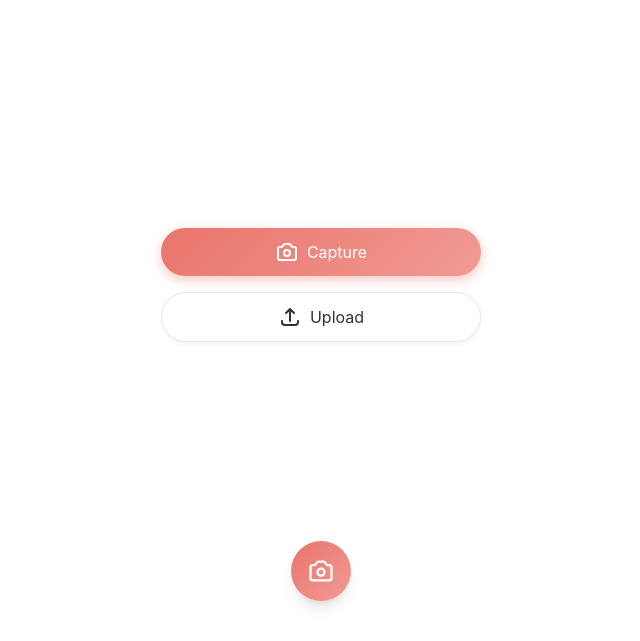
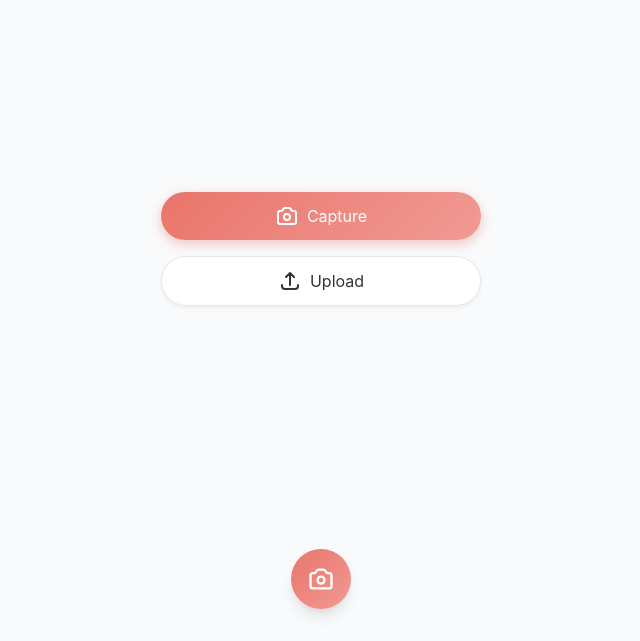
Before and after one commit to infoabtdex/YouKOL-Clone, a plain HTML site: page index.html in a window 1280 px wide. Shown: the part 159-800 px from the top of the page, without its empty margins (319-959 px from the left). Drawn offline with nearby package versions, Linux system fonts and the light colour scheme.

Commit message:
UI fixes

```diff
--- a/index.html
+++ b/index.html
@@ -33,13 +33,16 @@
     <!-- Environment variables are now defined inline in the script section below -->
 
     <style>
-        body {
+        html, body {
             font-family: -apple-system, BlinkMacSystemFont, "Segoe UI", Roboto, Helvetica, Arial, sans-serif;
-            height: 100vh;
+            height: 100%;
+            min-height: 100%;
+            margin: 0;
+            padding: 0;
             overscroll-behavior: none;
             touch-action: manipulation;
             -webkit-tap-highlight-color: transparent;
-            background-color: #F9FAFB;
+            background-color: var(--bg-light);
         }
 
         /* Theme colors defined as CSS variables for consistency */
@@ -58,6 +61,18 @@
             --bg-white: #FFFFFF;
             --border-color: #E5E7EB;
             --card-shadow: 0 4px 6px rgba(0, 0, 0, 0.05), 0 1px 3px rgba(0, 0, 0, 0.1);
+            --vh: 1vh; /* Default value, will be updated by JS */
+        }
+
+        #app {
+            min-height: 100vh; /* Fallback for browsers that do not support custom properties */
+            min-height: calc(var(--vh, 1vh) * 100);
+            background-color: var(--bg-light);
+            display: flex;
+            flex-direction: column;
+            position: relative;
+            width: 100%;
+            overflow-x: hidden;
         }
 
         .capture-btn {
@@ -129,6 +144,7 @@
             grid-template-columns: repeat(auto-fill, minmax(140px, 1fr));
             gap: 8px;
             width: 100%;
+            background-color: var(--bg-white);
         }
 
         .media-grid-item {
@@ -144,6 +160,36 @@
             width: 100%;
             height: 100%;
             object-fit: cover;
+        }
+
+        /* Content containers */
+        .content-wrapper {
+            width: 100%;
+            max-width: 100%;
+            display: flex;
+            flex-direction: column;
+            align-items: center;
+            background-color: var(--bg-light);
+            flex: 1 1 auto;
+        }
+
+        /* Full height container for main views */
+        .view-container {
+            min-height: 100%;
+            width: 100%;
+            display: flex;
+            flex-direction: column;
+            background-color: var(--bg-light);
+        }
+
+        /* Fixed background for footer */
+        .footer-container {
+            width: 100%;
+            background-color: var(--bg-light);
+            padding-bottom: env(safe-area-inset-bottom, 16px);
+            position: sticky;
+            bottom: 0;
+            z-index: 10;
         }
 
         /* Improved scrolling experience */
@@ -353,8 +399,8 @@
         }
     </style>
 </head>
-<body class="bg-white">
-    <div id="app" x-data="appState()" x-init="await initApp()" class="flex flex-col items-center justify-between h-screen p-4">
+<body class="bg-[#F9FAFB]">
+    <div id="app" x-data="appState()" x-init="await initApp()" class="flex flex-col items-center justify-between min-h-screen p-4 bg-[#F9FAFB] overflow-x-hidden">
         <!-- Header -->
         <div class="w-full flex flex-col items-center justify-center pt-16 pb-8">
             <div class="flex items-center mb-3">
@@ -370,7 +416,7 @@
         </div>
 
         <!-- Main Content -->
-        <div class="w-full flex-grow flex flex-col justify-center items-center">
+        <div class="w-full flex-grow flex flex-col justify-center items-center pb-16">
             <!-- Initial State -->
             <div x-show="currentState === 'initial'" class="w-full flex flex-col space-y-4 items-center">
                 <button
@@ -545,7 +591,7 @@
         </div>
 
         <!-- Footer / Capture Button -->
-        <div x-show="currentState === 'initial'" class="w-full pb-6 flex justify-center">
+        <div x-show="currentState === 'initial'" class="footer-container flex justify-center py-4">
             <button
                 @click="captureMedia()"
                 class="float-capture-btn rounded-full p-4 text-white shadow-lg transform hover:scale-110 transition-transform duration-200"
@@ -619,6 +665,33 @@
 
         console.log('Environment variables loaded successfully');
 
+        // Mobile viewport height fix
+        function setMobileViewportHeight() {
+            // First we get the viewport height and multiply it by 1% to get a value for a vh unit
+            let vh = window.innerHeight * 0.01;
+            // Then we set the value in the --vh custom property to the root of the document
+            document.documentElement.style.setProperty('--vh', `${vh}px`);
+
+            // Apply the height to the app container
+            const appElement = document.getElementById('app');
+            if (appElement) {
+                appElement.style.minHeight = `calc(100 * var(--vh))`;
+            }
+        }
+
+        // Initialize viewport height
+        setMobileViewportHeight();
+
+        // Update on resize
+        window.addEventListener('resize', () => {
+            setMobileViewportHeight();
+        });
+
+        // Update on orientation change
+        window.addEventListener('orientationchange', () => {
+            setMobileViewportHeight();
+        });
+
         async function initApp() {
             // Environment variables are now directly initialized above
             if (!window.ENV || !window.ENV.XAI_API_KEY) {
@@ -626,6 +699,9 @@
             } else {
                 console.log('App initialized with environment variables');
             }
+
+            // Ensure we have the correct background color
+            document.body.style.backgroundColor = getComputedStyle(document.documentElement).getPropertyValue('--bg-light');
         }
 
         function appState() {
```
